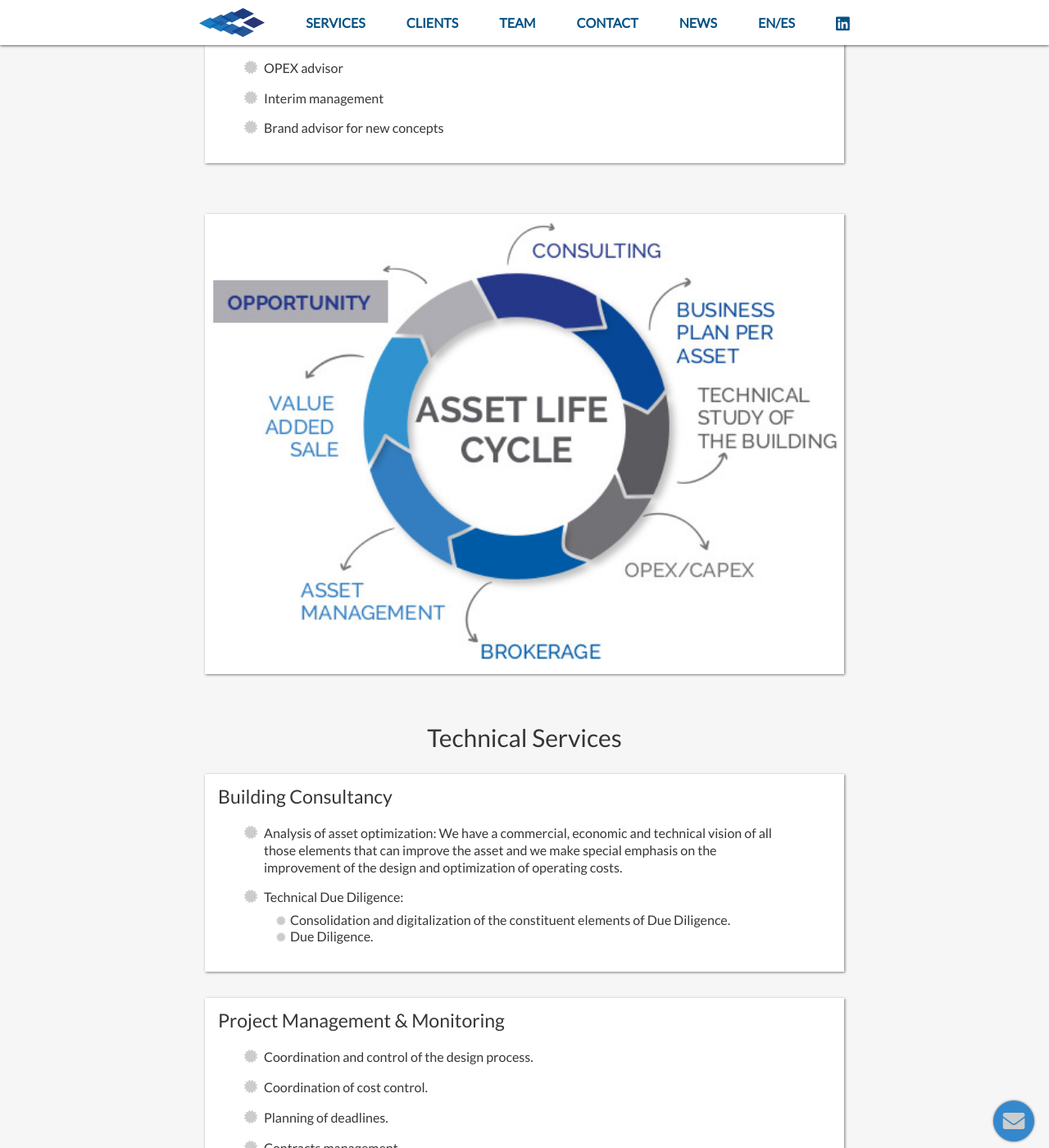
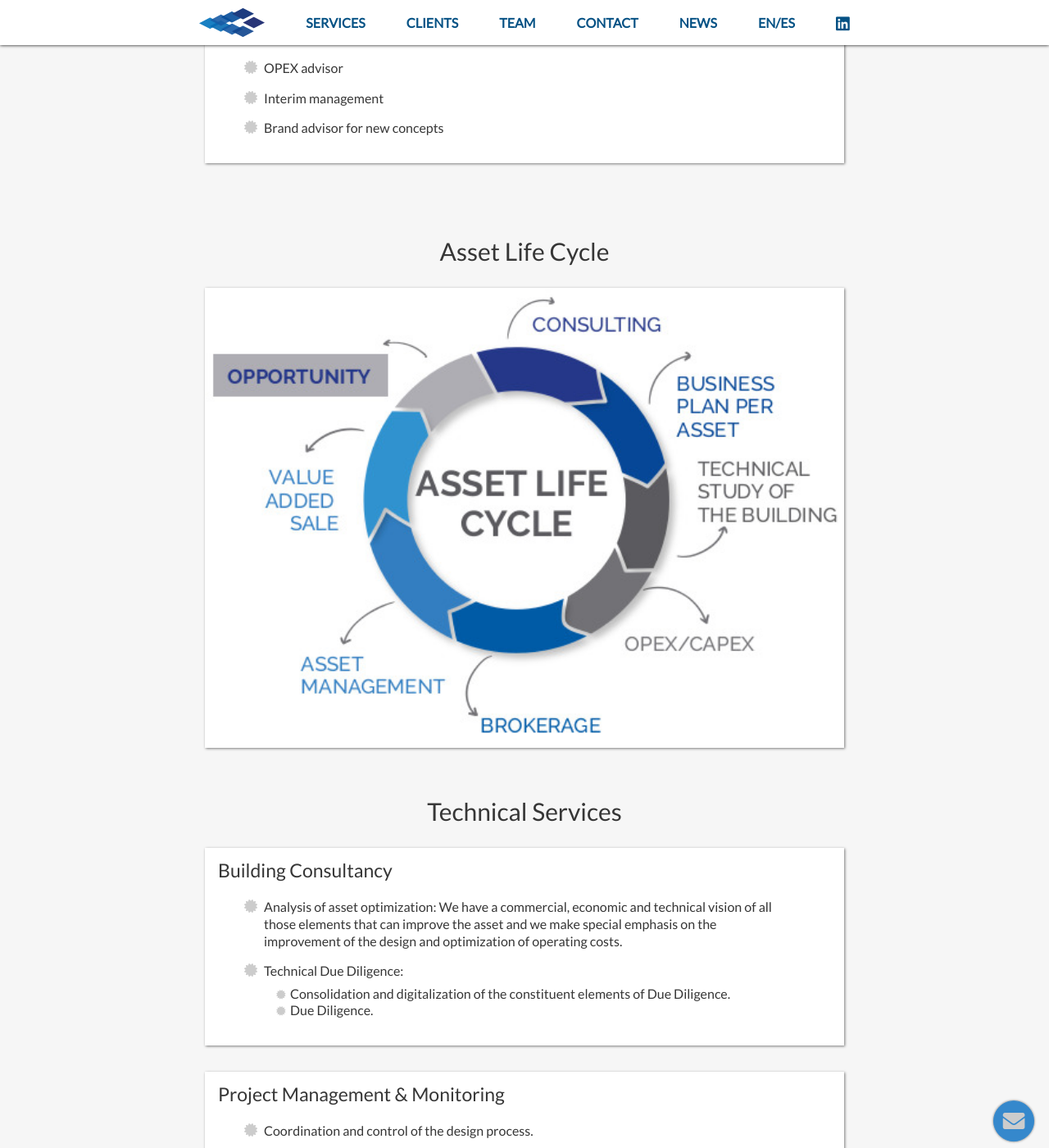
Before and after one commit to cserron/iremcap, a Jekyll site: the page built from real-estate-services.md, in a window 1280 px wide and 1400 px high, scrolled down 795 px. Shown: the whole window at 82% size. Built offline with Jekyll 4.4.1, drawn with Linux system fonts in a browser that asks for light colours; nearby versions of some CDN libraries.

Commit message:
Add image title

```diff
--- a/_data/page__services.yml
+++ b/_data/page__services.yml
@@ -20,6 +20,7 @@ en:
           - text: Brand advisor for new concepts
 
   asset-life-cycle-link: /assets/images/services/asset-life-cycle.jpg
+  asset-life-cycle-title: Asset Life Cycle
 
   TEC_service:
     title: Technical Services
--- a/_layouts/services.html
+++ b/_layouts/services.html
@@ -27,6 +27,7 @@ layout: default
       {% endfor %}
     </div>
     <div class="service--img_div">
+      <h2 class="services-item__Title">{{ page_data.asset-life-cycle-title }}</h2>
       <img class="service--img" src="{{ page_data.asset-life-cycle-link }}" />
     </div>
     <div class="services-item">
--- a/_sass/pages/_services.scss
+++ b/_sass/pages/_services.scss
@@ -15,7 +15,7 @@
 .service--img_div{
 
   @include for-size(phone-only) {
-    padding: 0.6em;
+    padding: 0 0.6em 0.6em 0.6em;
   }
 }
 
@@ -139,6 +139,7 @@
 
       @include for-size(phone-only) {
         line-height: 1.4;
+        padding-bottom: 1em;
       }
     }
 
```
